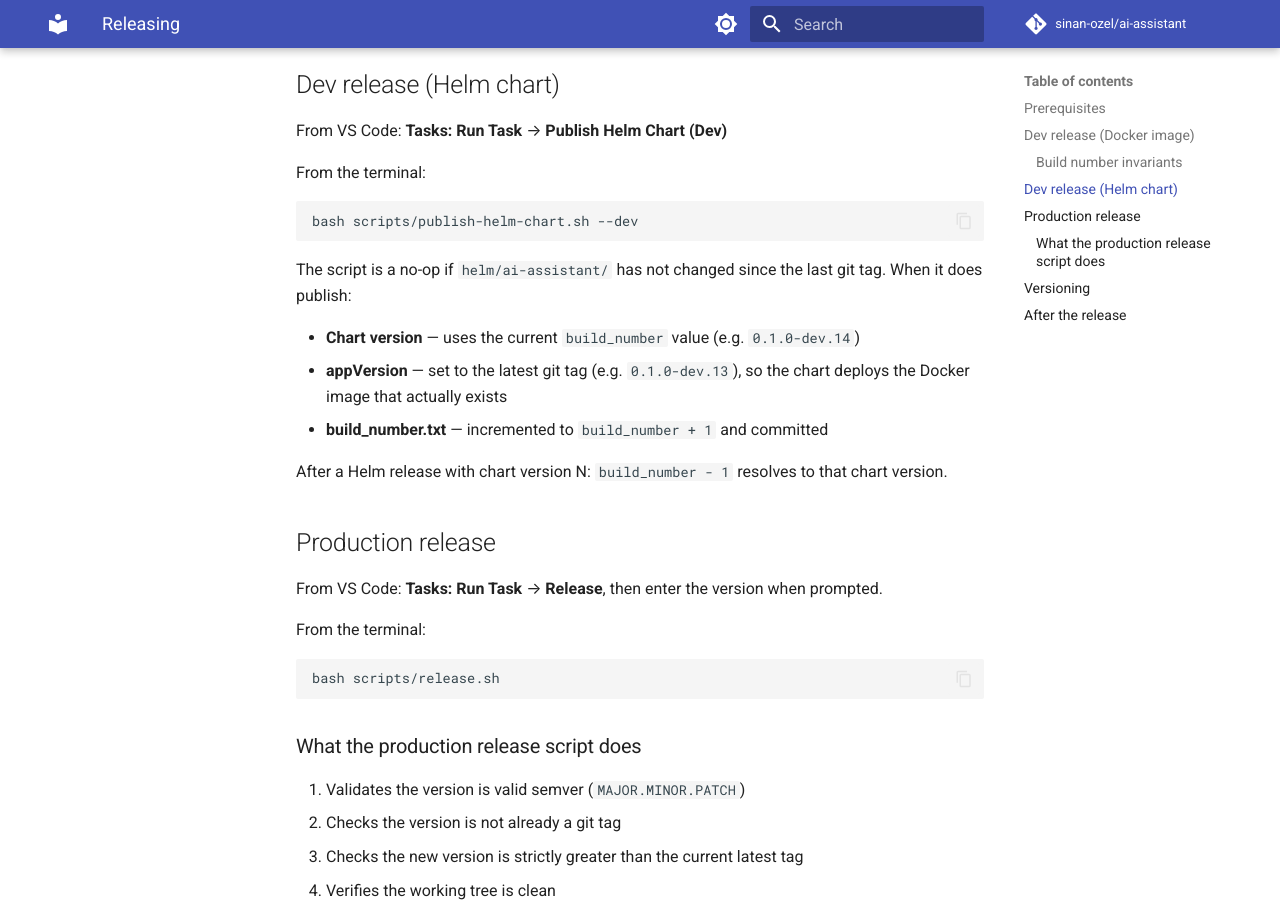
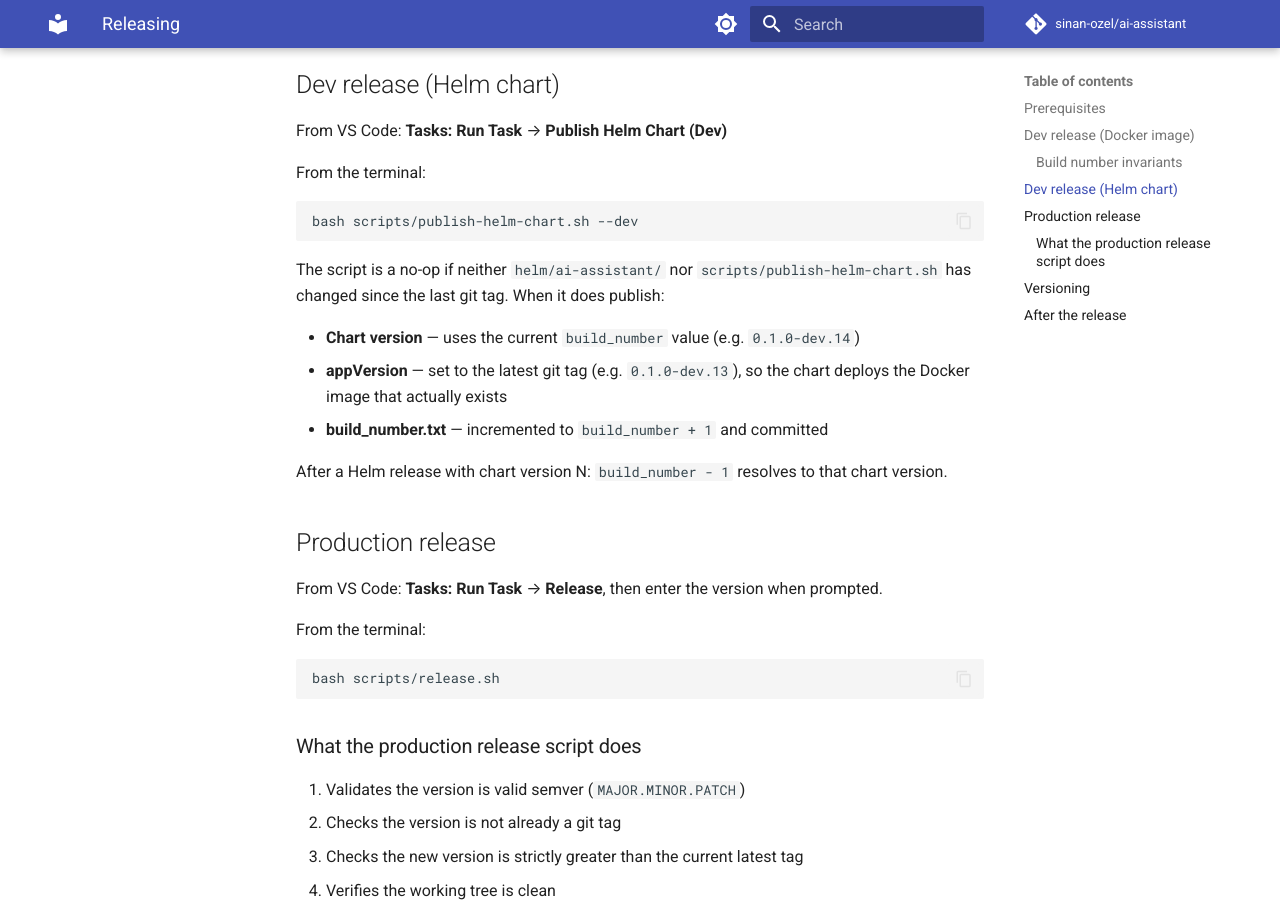
Before and after one commit to sinan-ozel/ai-assistant, an MkDocs documentation site: the page built from docs/development/releasing.md, in a window 1280 px wide and 900 px high, scrolled down 1102 px. Built offline with MkDocs 1.6.1 and Material for MkDocs 9.7.7, drawn with Linux system fonts in a browser that asks for light colours; comment, search, counter and statistics services are not loaded; the version menu is left out.

Commit message:
Also publish Helm chart when publish script itself changes
The no-op guard now checks both helm/ai-assistant/ and
scripts/publish-helm-chart.sh against the last dev git tag.
A change to the publish script is enough reason to cut a new
chart version even if the chart templates are unchanged.

Co-Authored-By: Claude Sonnet 4.6 <noreply@anthropic.com>

````diff
--- a/docs/development/releasing.md
+++ b/docs/development/releasing.md
@@ -42,7 +42,7 @@ From the terminal:
 bash scripts/publish-helm-chart.sh --dev
 ```
 
-The script is a no-op if `helm/ai-assistant/` has not changed since the last git tag. When it does publish:
+The script is a no-op if neither `helm/ai-assistant/` nor `scripts/publish-helm-chart.sh` has changed since the last git tag. When it does publish:
 
 - **Chart version** — uses the current `build_number` value (e.g. `0.1.0-dev.14`)
 - **appVersion** — set to the latest git tag (e.g. `0.1.0-dev.13`), so the chart deploys the Docker image that actually exists
````
Also changed, not shown: 1 other file.
